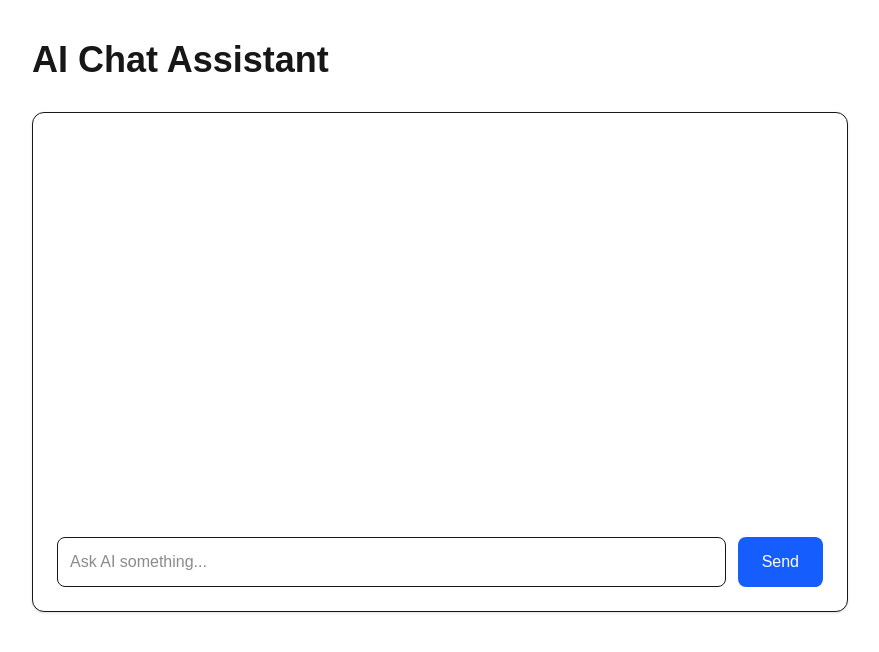
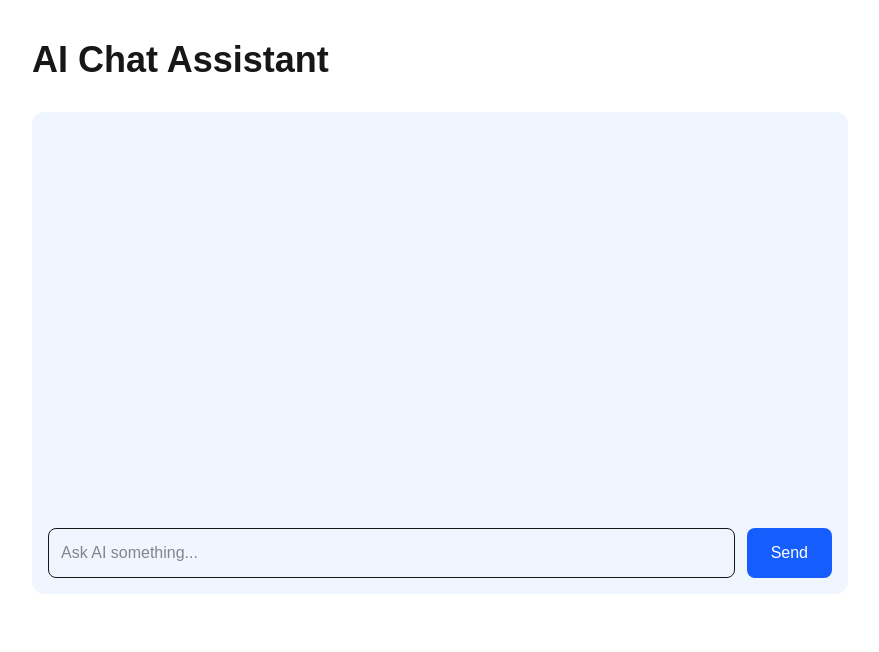
Before and after one commit to cblttlm/tokyouai, a Next.js app: page /chat in a window 1280 px wide. Shown: the top 652 px of the page, without its empty margins (200-1079 px from the left). Built offline with nearby package versions, Linux system fonts and the light colour scheme.

Commit message:
AI chat working

```diff
--- a/app/components/ChatBox.tsx
+++ b/app/components/ChatBox.tsx
@@ -61,7 +61,7 @@ export default function ChatBox() {
 
   return (
 
-    <div className="border rounded-xl p-6 bg-white shadow">
+    <div className="p-4 bg-blue-50 rounded-xl">
 
       {/* Chat messages */}
 
```
